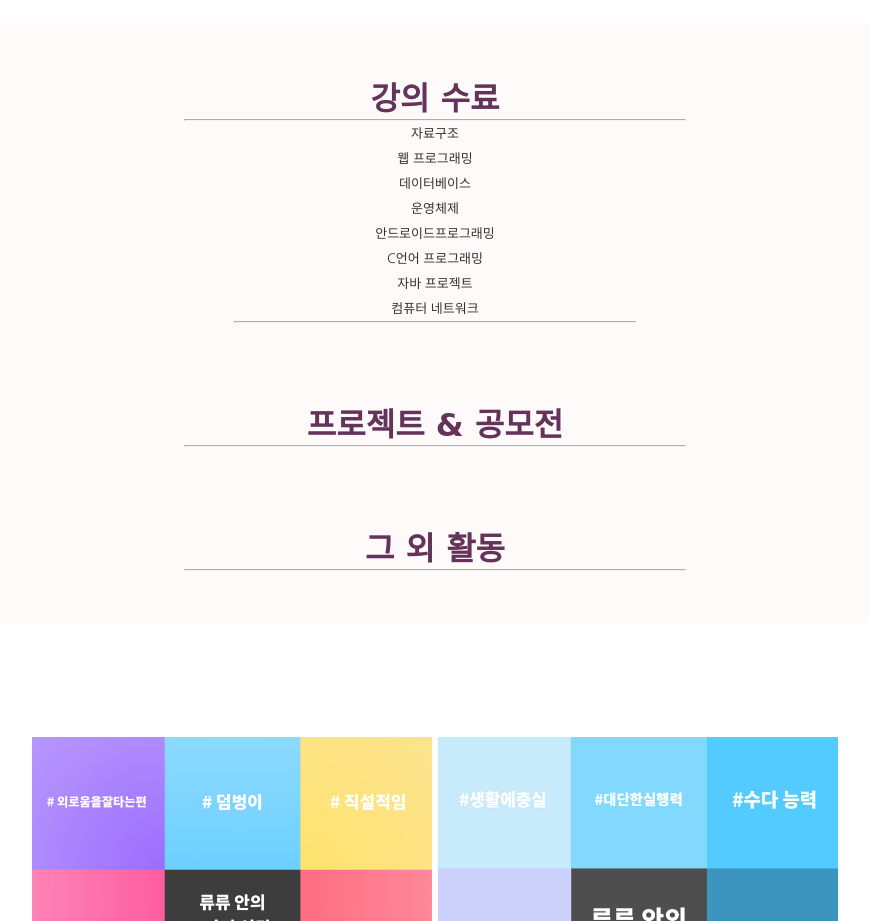
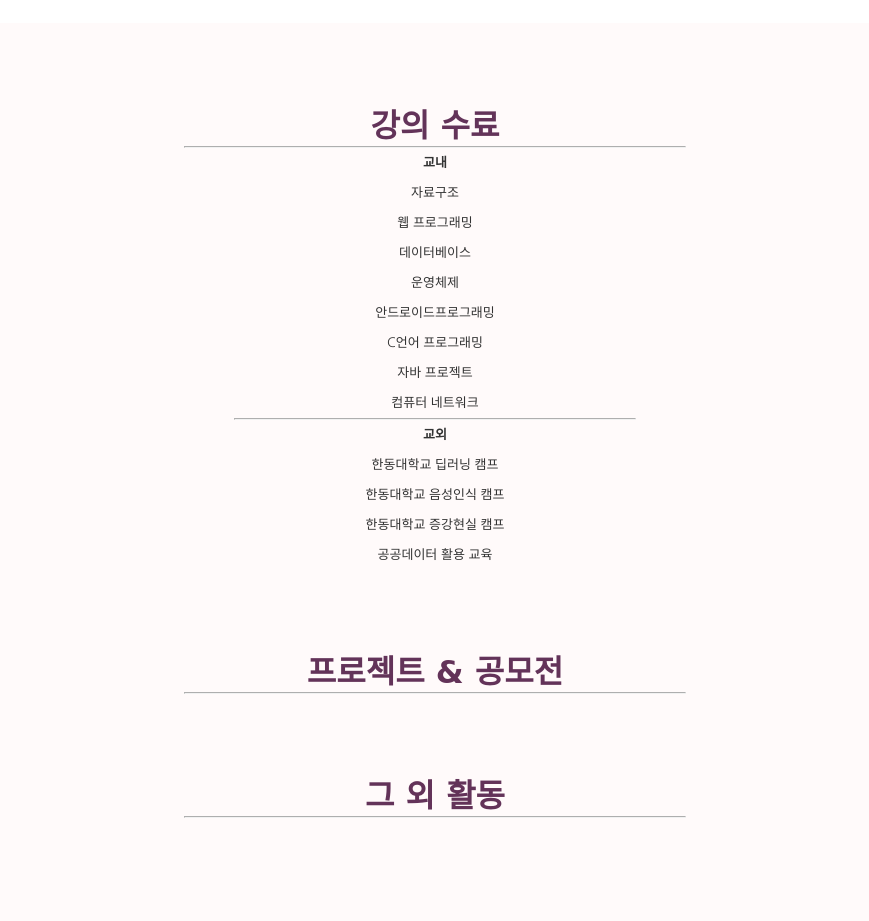
Before and after one commit to dbgml4647/20200527-, a plain HTML site: page html/main.html in a window 1280 px wide. Shown: the part 1740-2661 px from the top of the page, without its empty margins (205-1074 px from the left). Drawn offline with Linux system fonts and the light colour scheme; files whose address does not match are found by name; a web font is replaced by a local one.

Commit message:
강의 요소 추가 & 코드 정리

```diff
--- a/css/main.css
+++ b/css/main.css
@@ -264,7 +264,7 @@ div[class="my_class"]{
   padding: 50px;
   background-color: rgb(255, 249, 249);
   margin: 0px auto;
-  height: 500px;
+  height: 1000px;
   width: 1000px;
 
 
@@ -298,20 +298,45 @@ hr[class="project_line_middle"]
 
  }
 
- ul[class="my_lecture"]
+ ol[class="my_lecture"]
 {
+
+  /*list-style-image: url("C:/Users/김민규/Desktop/졸업후/블로그업로드/HTML+CSS/images/checkmark.png");*/
+  list-style-position: unset;
+  align-content: center;
+  align-items: center;
+  margin: 0px auto;
   font-family: 'Nanum Gothic', sans-serif;
   letter-spacing: normal;
-  text-shadow: bisque;
   font-size: small;
   color: black;
   font-weight: 100; /*글자 굵기 설정*/
-  line-height: 25px;
+  line-height: 30px;
+  list-style-type: none;
 
-  list-style-type: none;
+
 
 
 
 }
 
+li[class="my_lecture_in"]{
+
+  font-family: 'Nanum Gothic', sans-serif;
+  font-weight: 800;
+
+
+
+}
+
+li[class="my_lecture_out"]{
+
+  font-family: 'Nanum Gothic', sans-serif;
+  font-weight: 800;
+
+
+
+}
+
+
  /* 선택자 실습 필요 */
--- a/html/main.html
+++ b/html/main.html
@@ -107,7 +107,8 @@
 <div class="my_class">
   <h1>강의 수료<h1>
   <hr class="project_line">
-  <ul class = "my_lecture">
+  <ol class = "my_lecture">
+    <li class="my_lecture_in"> 교내</li>
     <li>자료구조</li>
     <li>웹 프로그래밍</li>
     <li>데이터베이스</li>
@@ -116,8 +117,18 @@
     <li>C언어 프로그래밍</li>
     <li>자바 프로젝트</li>
     <li>컴퓨터 네트워크</li>
-   </ul>
+   </ol>
    <hr class="project_line_middle">
+    <ol class = "my_lecture">
+    <li class="my_lecture_out"> 교외</li>
+    <li>한동대학교 딥러닝 캠프</li>
+    <li>한동대학교 음성인식 캠프</li>
+    <li>한동대학교 증강현실 캠프</li>
+    <li>공공데이터 활용 교육</li>
+   </ol>
+
+
+
 
   <br><br>
   <h1>프로젝트 & 공모전 <h1>
```
Also changed, not shown: images/Originals/checkmark.png (added), images/checkmark.png (added), 1 other file.
